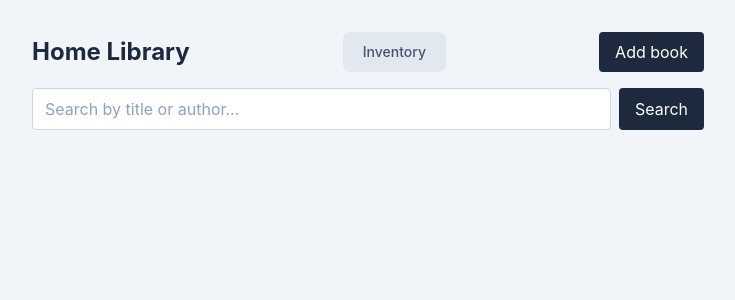
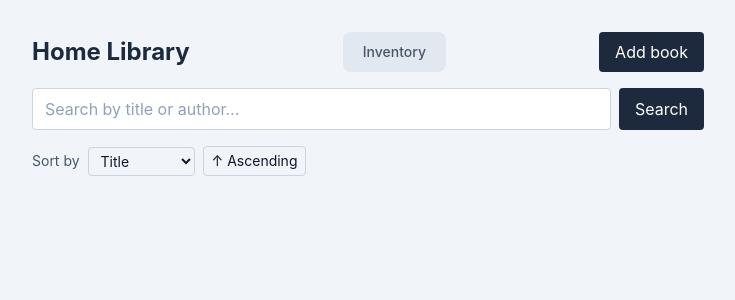
Before and after one commit to Cima9642/home-library, a React (Vite) app: page / in a window 1280 px wide. Shown: the top 300 px of the page, without its empty margins (272-1007 px from the left). Built offline with nearby package versions, Linux system fonts and the light colour scheme; no server answers; the database is empty.

Commit message:
added filter need to knock out todos

```diff
--- a/src/App.tsx
+++ b/src/App.tsx
@@ -1,10 +1,14 @@
-import { useCallback, useEffect, useState, type FormEvent } from 'react'
+import { useCallback, useEffect, useMemo, useState, type FormEvent } from 'react'
 import { PasswordGate } from './components/PasswordGate'
 import { BookForm } from './components/BookForm'
 import { BookList } from './components/BookList'
 import { addBook, deleteBook, getAllBooks, searchBooks, updateBook } from './lib/books'
 import { hasSupabaseConfig } from './lib/supabaseClient'
 import type { Book, BookInput } from './types'
+
+type SortField = 'wishlisted' | 'title' | 'author' | 'language' | 'quantity'
+type SortDirection = 'asc' | 'desc'
+
 
 function LibraryApp() {
   const [books, setBooks] = useState<Book[]>([])
@@ -15,6 +19,9 @@ function LibraryApp() {
   const [loading, setLoading] = useState(true)
   const [error, setError] = useState<string | null>(null)
   const [selected, setSelected] = useState<Set<string>>(new Set())
+
+  const [sortField, setSortField] = useState<SortField>('title')
+  const [sortDirection, setSortDirection] = useState<SortDirection>('asc')
 
   const fetchBooks = useCallback(async () => {
     const trimmedQuery = query.trim()
@@ -143,7 +150,26 @@ function LibraryApp() {
   }
 
   const selectedBooks = books.filter((book) => selected.has(book.id))
-  const hashWishlistedSelection = selectedBooks.some((book) => book.wishlisted)
+  const hasWishlistedSelection = selectedBooks.some((book) => book.wishlisted)
+
+  const sortedBook = useMemo(() => {
+    const multiplier = sortDirection === 'asc' ? 1 : -1
+
+    return [...books].sort((a, b) => {
+      switch (sortField) {
+        case 'title':
+          return a.title.localeCompare(b.title) * multiplier
+        case 'quantity':
+          return (a.quantity - b.quantity) * multiplier
+        case 'language':
+          return a.language.localeCompare(b.language) * multiplier
+        case 'wishlisted':
+          return (Number(a.wishlisted) - Number(b.wishlisted)) * multiplier
+        default:
+          return 0
+      }
+    })
+  }, [books, sortField, sortDirection])
 
   if (!hasSupabaseConfig) {
     return (
@@ -215,6 +241,27 @@ function LibraryApp() {
               </button>
             </form>
 
+            <div className="flex items-center gap-2 text-sm">
+              <label className="text-slate-600">Sort by</label>
+              <select
+                value={sortField}
+                onChange={(e) => setSortField(e.target.value as SortField)}
+                className="text-slate-900 rounded border border-slate-300 px-2 py-1"
+              >
+                <option value="title">Title</option>
+                <option value="quantity">Quantity</option>
+                <option value="language">Language</option>
+                <option value="wishlisted">Wishlisted</option>
+              </select>
+              <button
+                type="button"
+                onClick={() => setSortDirection((d) => (d === 'asc' ? 'desc' : 'asc'))}
+                className="rounded border border-slate-300 px-2 py-1 text-slate-900"
+              >
+                {sortDirection === 'asc' ? '↑ Ascending' : '↓ Descending'}
+              </button>
+            </div>
+
             {showInventory && (
               <>
                 {selected.size > 0 && (
@@ -237,7 +284,7 @@ function LibraryApp() {
                       Delete
                     </button>
 
-                    {hashWishlistedSelection ? (
+                    {hasWishlistedSelection ? (
                       <button
                         type="button"
                         onClick={() => bulkSetWishlist(false)}
@@ -263,7 +310,7 @@ function LibraryApp() {
                   <p className="text-slate-500">Loading...</p>
                 ) : (
                   <BookList
-                    books={books}
+                    books={sortedBook}
                     selected={selected}
                     onToggleSelect={toggleSelect}
                     onEdit={(book) => {
--- a/src/components/BookForm.tsx
+++ b/src/components/BookForm.tsx
@@ -113,6 +113,8 @@ export function BookForm({ initial, onSubmit, onCancel }: Props) {
           disabled={saving}
           className="bg-slate-800 text-white rounded px-4 py-2 hover:bg-slate-700 disabled:opacity-50"
         >
+
+          {/**TODO: Add success message */}
           {saving ? 'Saving...' : initial ? 'Save changes' : 'Add book'}
         </button>
         {onCancel && (
--- a/src/components/BookList.tsx
+++ b/src/components/BookList.tsx
@@ -39,6 +39,7 @@ export function BookList({books, selected, onToggleSelect, onEdit, onDelete}: Pr
                             )}
                         </div>
                     </label>
+                    {/**TODO: Add delete confirmation */}
                     <div className="flex gap-2">
                         <button
                         onClick={() => onEdit(book)}
```
